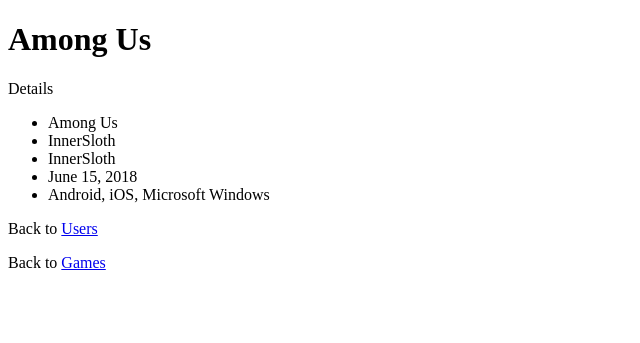
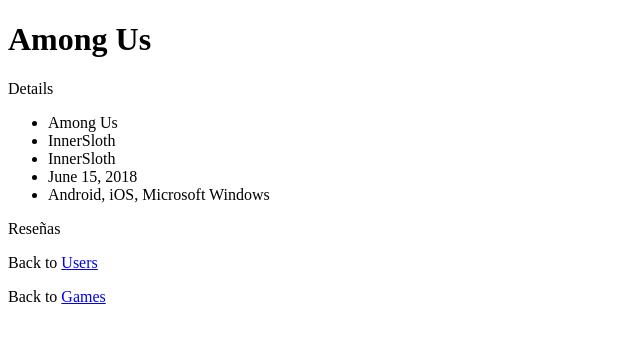
Before and after one commit to FranRogel/LaboratorioApp, a Django app: page /games/gameInfo/36 in a window 1280 px wide. Shown: the top 343 px of the page, without its empty margins (0-640 px from the left). Run offline with Django 5.2, Linux system fonts and the light colour scheme; data comes from the database, SQL or seed files in the repository.

Commit message:
Game Info update
Game info ahora muestra las reseñas

```diff
--- a/domain/templates/gameInfo.html
+++ b/domain/templates/gameInfo.html
@@ -12,6 +12,15 @@
         <li>{{ myGame.release_Date }}</li>
         <li>{{ myGame.plataforms }}</li>
     </ul>
+    <p>Reseñas</p>
+    <ul>
+        {% for x in reseñas %}
+        <li>{{ x.title }}</li>
+        <p>{{x.writer}} tag {{x.tag}}</p>
+        <p>{{ x.content }}</p>
+        {% endfor %}
+    </ul>
+
 
     <p>Back to <a href="/users">Users</a></p>
     <p>Back to <a href="/games">Games</a></p>
--- a/domain/views.py
+++ b/domain/views.py
@@ -75,8 +75,10 @@ def listContent(request,id):
 
 def gameInfo(request, id):
   myGame = Videojuego.objects.get(id=id)
+  resenias = Reseña.objects.filter(game = myGame)
   template = loader.get_template("gameInfo.html")
   context={
     'myGame' : myGame,
+    'reseñas' : resenias
   }
   return HttpResponse(template.render(context,request))
```
